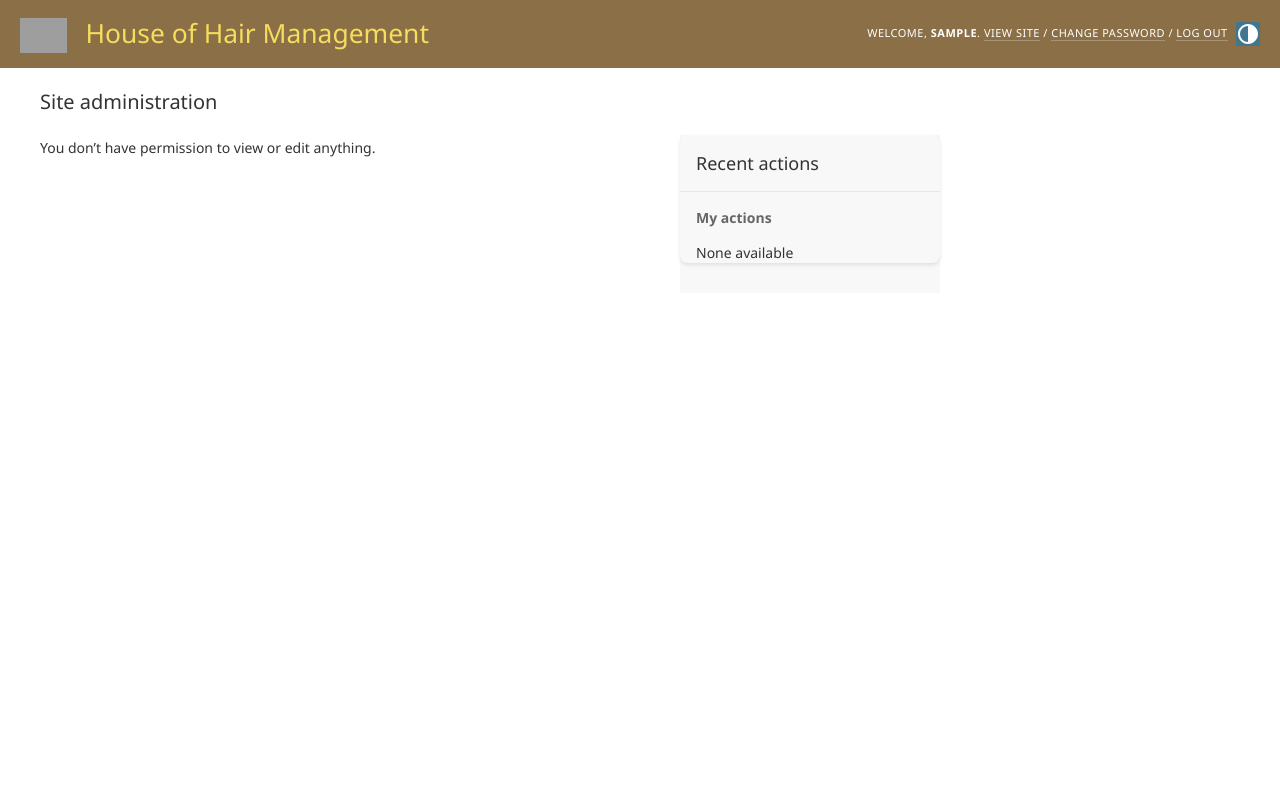
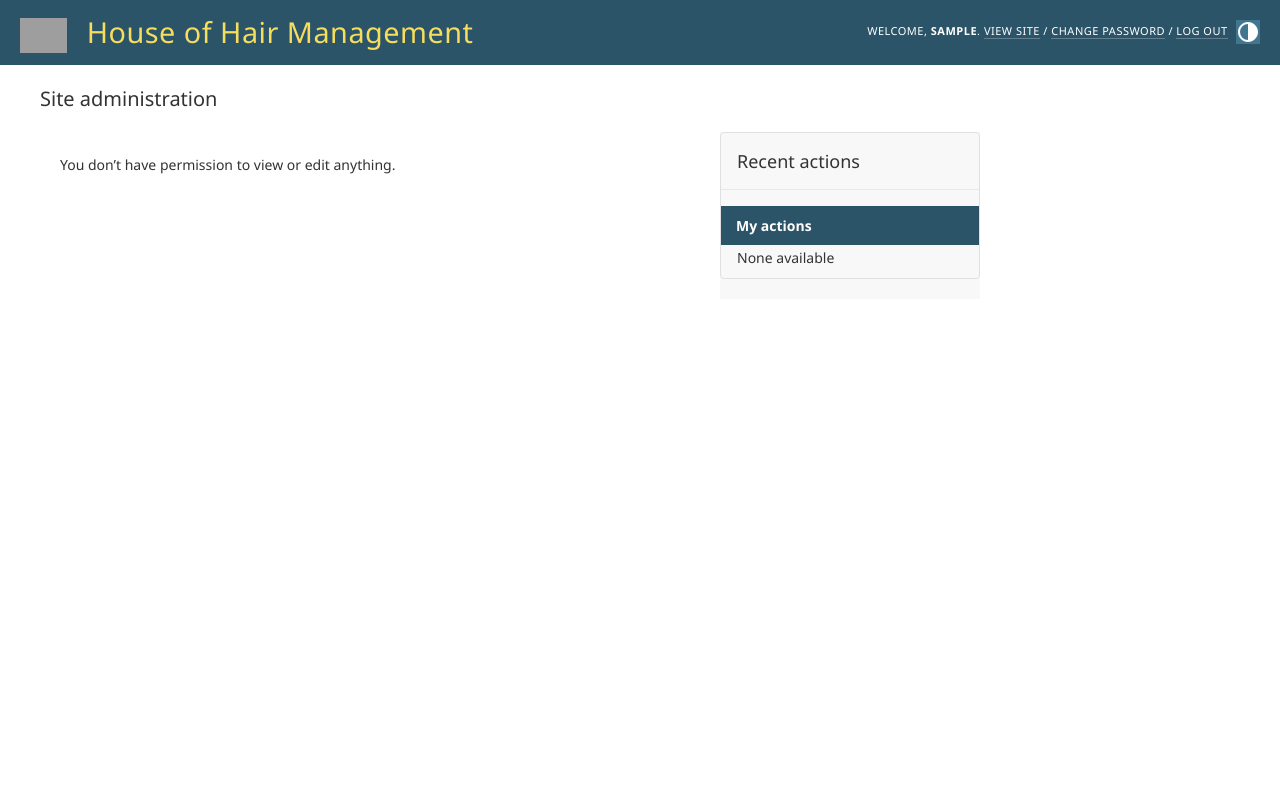
Before and after one commit to NBNEORIGIN/house-of-hair-booking, a Django app: page /admin/ in a window 1280 px wide. Run offline with Django 5.2, Linux system fonts and the light colour scheme; the visitor is signed in with stand-in values (Sample User, id 1); data comes from the database, SQL or seed files in the repository; data that the repository does not hold is empty; grey boxes are pictures that could not be loaded.

Commit message:
Update admin styling to professional blue/teal theme

```diff
--- a/backend/templates/admin/base_site.html
+++ b/backend/templates/admin/base_site.html
@@ -15,91 +15,212 @@
 {% block extrastyle %}
 {{ block.super }}
 <style>
-    /* Clean professional styling */
+    /* Professional blue/teal theme matching original */
     :root {
-        --brand-brown: #8B6F47;
-        --brand-tan: #D4A574;
-        --brand-cream: #F5E6D3;
+        --primary-blue: #417690;
+        --dark-blue: #2c5468;
+        --light-blue: #5a9fb8;
+        --accent-teal: #4a9fb0;
+        --sidebar-bg: #2c5468;
+        --sidebar-hover: #417690;
     }
 
+    /* Header */
     #header {
-        background: var(--brand-brown);
+        background: var(--dark-blue);
         color: white;
-        padding: 15px 20px;
+        padding: 12px 20px;
     }
 
     #site-name a {
+        color: #ffc;
+        font-size: 1.2em;
+        font-weight: 400;
+        letter-spacing: 0.5px;
+    }
+
+    #site-name a:hover {
         color: white;
-        font-size: 1.1em;
+    }
+
+    /* Breadcrumbs */
+    div.breadcrumbs {
+        background: #f8f9fa;
+        color: #666;
+        padding: 10px 20px;
+        border-bottom: 1px solid #e0e0e0;
+    }
+
+    div.breadcrumbs a {
+        color: var(--primary-blue);
+    }
+
+    div.breadcrumbs a:hover {
+        color: var(--dark-blue);
+    }
+
+    /* Sidebar navigation */
+    #content-related h3,
+    #content-related h4 {
+        background: var(--sidebar-bg);
+        color: white;
+        padding: 10px 15px;
+        margin: 0;
+    }
+
+    .module {
+        background: white;
+        border: 1px solid #e0e0e0;
+        border-radius: 4px;
+        margin-bottom: 20px;
+    }
+
+    .module h2,
+    .module caption,
+    .inline-group h2 {
+        background: var(--primary-blue);
+        color: white;
+        padding: 10px 15px;
+        font-size: 13px;
+        font-weight: 500;
+        margin: 0;
+    }
+
+    /* Buttons */
+    .button,
+    input[type=submit],
+    input[type=button],
+    .submit-row input,
+    a.button {
+        background: var(--primary-blue);
+        color: white;
+        border: none;
+        padding: 8px 15px;
+        border-radius: 4px;
         font-weight: 500;
     }
 
-    #site-name a:hover {
-        color: var(--brand-cream);
+    .button:hover,
+    input[type=submit]:hover,
+    input[type=button]:hover,
+    .submit-row input:hover,
+    a.button:hover {
+        background: var(--light-blue);
     }
 
-    div.breadcrumbs {
-        background: var(--brand-cream);
-        color: #333;
-        padding: 12px 20px;
+    .button.default,
+    input[type=submit].default,
+    .submit-row input.default {
+        background: var(--accent-teal);
     }
 
-    div.breadcrumbs a {
-        color: var(--brand-brown);
+    .button.default:hover,
+    input[type=submit].default:hover {
+        background: var(--light-blue);
+    }
+
+    /* Links */
+    a:link,
+    a:visited {
+        color: var(--primary-blue);
+    }
+
+    a:hover,
+    a:focus {
+        color: var(--dark-blue);
+    }
+
+    /* Object tools */
+    .object-tools {
+        float: right;
+        margin-top: -45px;
+    }
+
+    .object-tools a {
+        background: var(--accent-teal);
+        color: white;
+        padding: 8px 15px;
+        border-radius: 4px;
         font-weight: 500;
     }
 
-    .button, input[type=submit], input[type=button], .submit-row input, a.button {
-        background: var(--brand-brown);
+    .object-tools a:hover {
+        background: var(--light-blue);
+    }
+
+    /* Tables */
+    #result_list th {
+        background: #f8f9fa;
+        border-bottom: 2px solid var(--primary-blue);
+        padding: 10px;
+    }
+
+    #result_list tbody tr:hover {
+        background: #f0f7fa;
+    }
+
+    /* Filters */
+    #changelist-filter {
+        background: #f8f9fa;
+        border-left: 1px solid #e0e0e0;
+    }
+
+    #changelist-filter h2 {
+        background: var(--sidebar-bg);
+        color: white;
+        padding: 10px 15px;
+        margin: 0;
+    }
+
+    #changelist-filter li.selected a {
+        color: var(--primary-blue);
+        font-weight: bold;
+    }
+
+    /* Forms */
+    .form-row {
+        padding: 10px 0;
+        border-bottom: 1px solid #f0f0f0;
+    }
+
+    .selector-chosen h2 {
+        background: var(--primary-blue);
+    }
+
+    /* Dashboard */
+    #content-main {
+        padding: 20px;
+    }
+
+    .dashboard .module table th {
+        background: var(--primary-blue);
+        color: white;
+    }
+
+    /* Action bar */
+    .actions {
+        background: #f8f9fa;
+        border: 1px solid #e0e0e0;
+        border-radius: 4px;
+        padding: 10px;
+    }
+
+    .actions select {
+        border: 1px solid #ccc;
+        border-radius: 4px;
+        padding: 5px;
+    }
+
+    .actions button {
+        background: var(--primary-blue);
         color: white;
         border: none;
-        padding: 10px 20px;
+        padding: 6px 12px;
         border-radius: 4px;
     }
 
-    .button:hover, input[type=submit]:hover, input[type=button]:hover, .submit-row input:hover, a.button:hover {
-        background: var(--brand-tan);
-    }
-
-    a:link, a:visited {
-        color: var(--brand-brown);
-    }
-
-    a:hover, a:focus {
-        color: var(--brand-tan);
-    }
-
-    .module h2, .module caption, .inline-group h2 {
-        background: var(--brand-brown);
-        color: white;
-    }
-
-    .object-tools a {
-        background: var(--brand-brown);
-    }
-
-    .object-tools a:hover {
-        background: var(--brand-tan);
-    }
-
-    #changelist-filter li.selected a {
-        color: var(--brand-brown);
-        font-weight: bold;
-    }
-
-    .selector-chosen h2 {
-        background: var(--brand-brown);
-    }
-
-    /* Dashboard improvements */
-    #content-main {
-        max-width: 1400px;
-        margin: 0 auto;
-    }
-
-    .module {
-        border-radius: 8px;
-        box-shadow: 0 2px 4px rgba(0,0,0,0.1);
+    .actions button:hover {
+        background: var(--light-blue);
     }
 </style>
 {% endblock %}
```
